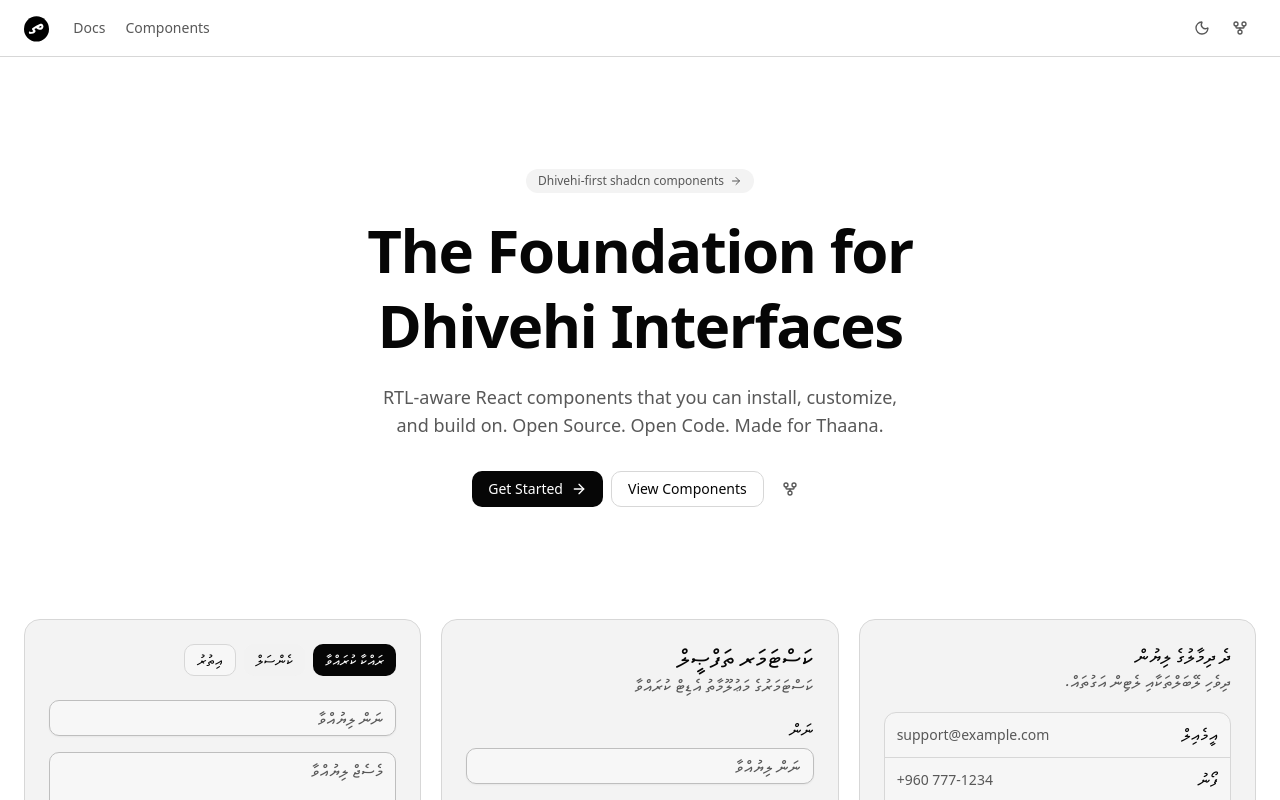
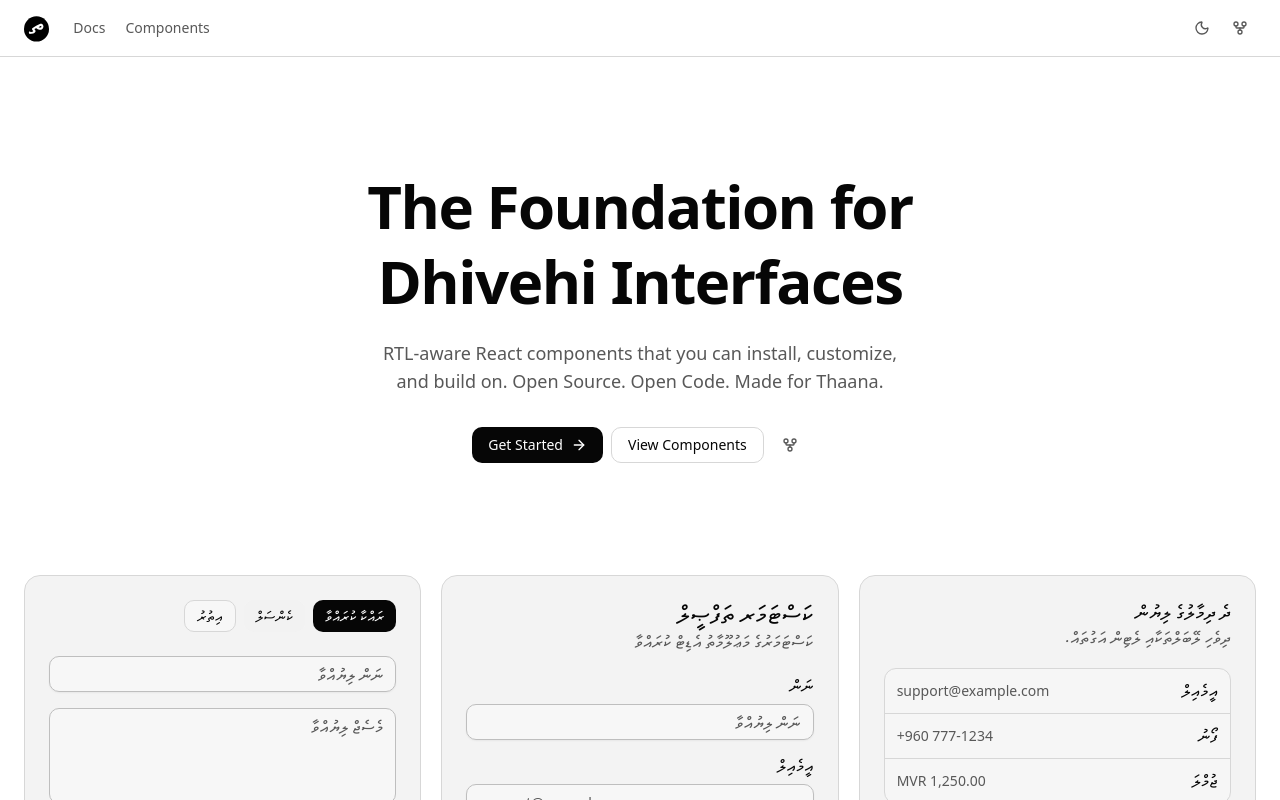
Before and after one commit to oreofreakshake/thaana, a React (Vite) app: page / in a window 1280 px wide. Shown: the top 800 px of the page. Built offline with nearby package versions, Linux system fonts and the light colour scheme.

Commit message:
fixed favicon

```diff
--- a/index.html
+++ b/index.html
@@ -3,7 +3,7 @@
   <head>
     <meta charset="UTF-8" />
     <meta name="viewport" content="width=device-width, initial-scale=1.0" />
-    <link rel="icon" type="image/png" href="/favicon.png" />
+    <link rel="icon" type="image/svg+xml" href="/favicon.svg" />
     <meta
       name="description"
       content="Dhivehi-first UI system built on shadcn."
--- a/src/pages/home.tsx
+++ b/src/pages/home.tsx
@@ -76,14 +76,7 @@ export function HomePage() {
   return (
     <main>
       <section>
-        <div className="mx-auto flex max-w-[90rem] flex-col items-center px-6 py-16 text-center md:py-24 lg:py-28">
-          <Link
-            to="/docs/components/select"
-            className="mb-5 inline-flex items-center gap-1.5 rounded-full bg-showcase px-3 py-1 text-xs font-medium text-muted-foreground transition-colors hover:text-foreground"
-          >
-            Dhivehi-first shadcn components
-            <ArrowRightIcon className="size-3" />
-          </Link>
+        <div className="mx-auto flex max-w-360 flex-col items-center px-6 py-16 text-center md:py-24 lg:py-28">
           <h1 className="max-w-5xl text-balance text-4xl font-semibold leading-tight tracking-tight sm:text-5xl lg:text-6xl">
             The Foundation for Dhivehi Interfaces
           </h1>
```
Also changed, not shown: public/favicon.svg (added).
